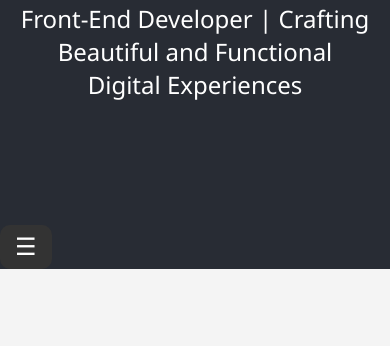
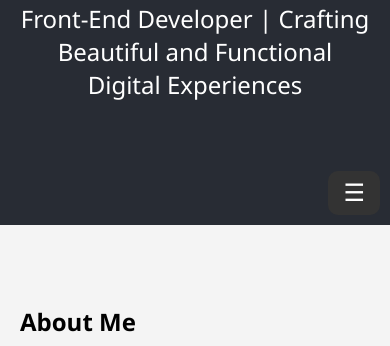
Before and after one commit to senior04x/portfolio2, a plain HTML site: page index.html in a window 390 px wide. Shown: the part 317-663 px from the top of the page. Drawn offline with Linux system fonts and the light colour scheme.

Commit message:
nav button edit

```diff
--- a/styles.css
+++ b/styles.css
@@ -260,6 +260,10 @@ nav ul li a:hover {
 @media (max-width: 768px) {
     .menu-toggle {
         display: block;
+        right: 10px;
+        bottom: 10px;
+        position: absolute;
+
     }
 
     .nav-menu {
```
